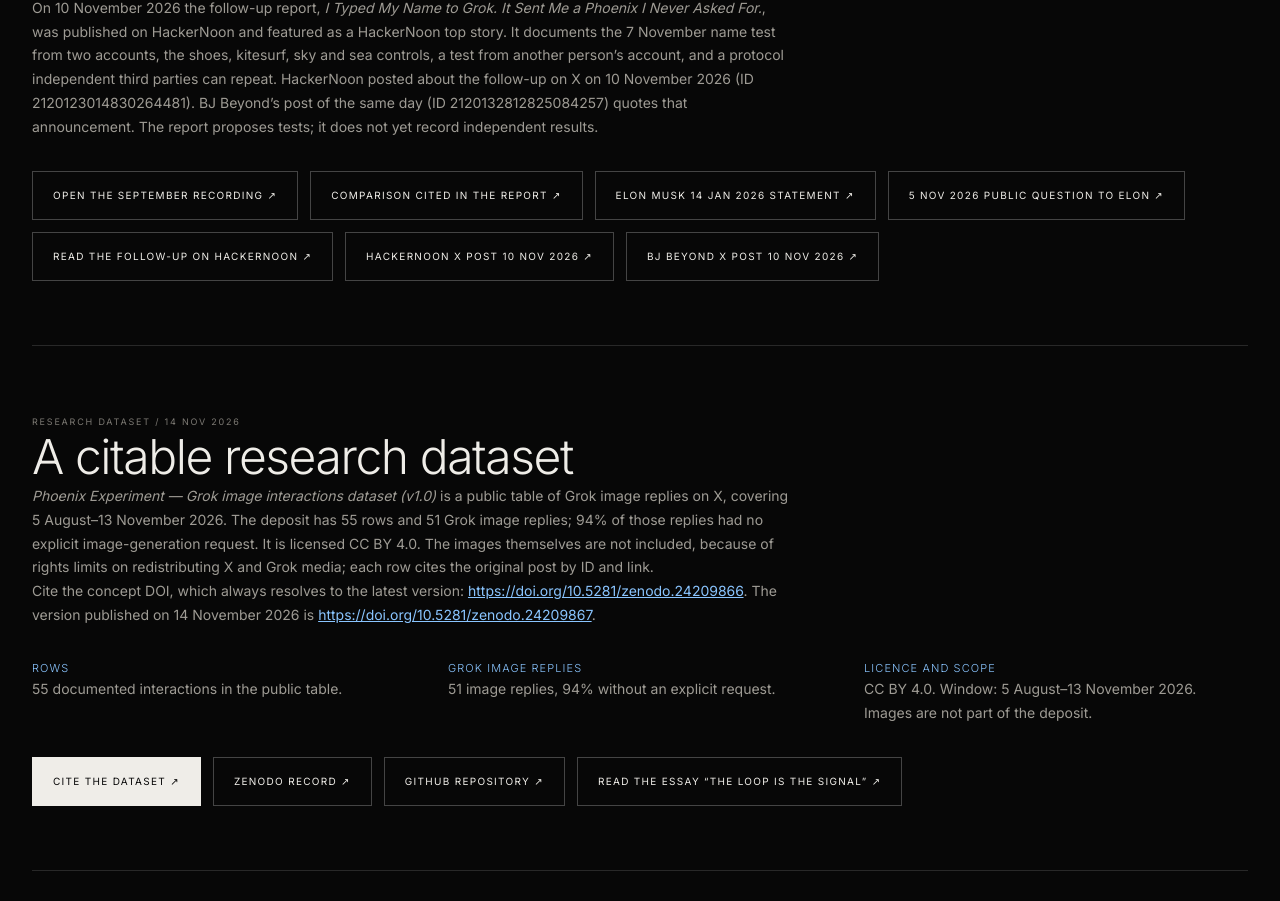
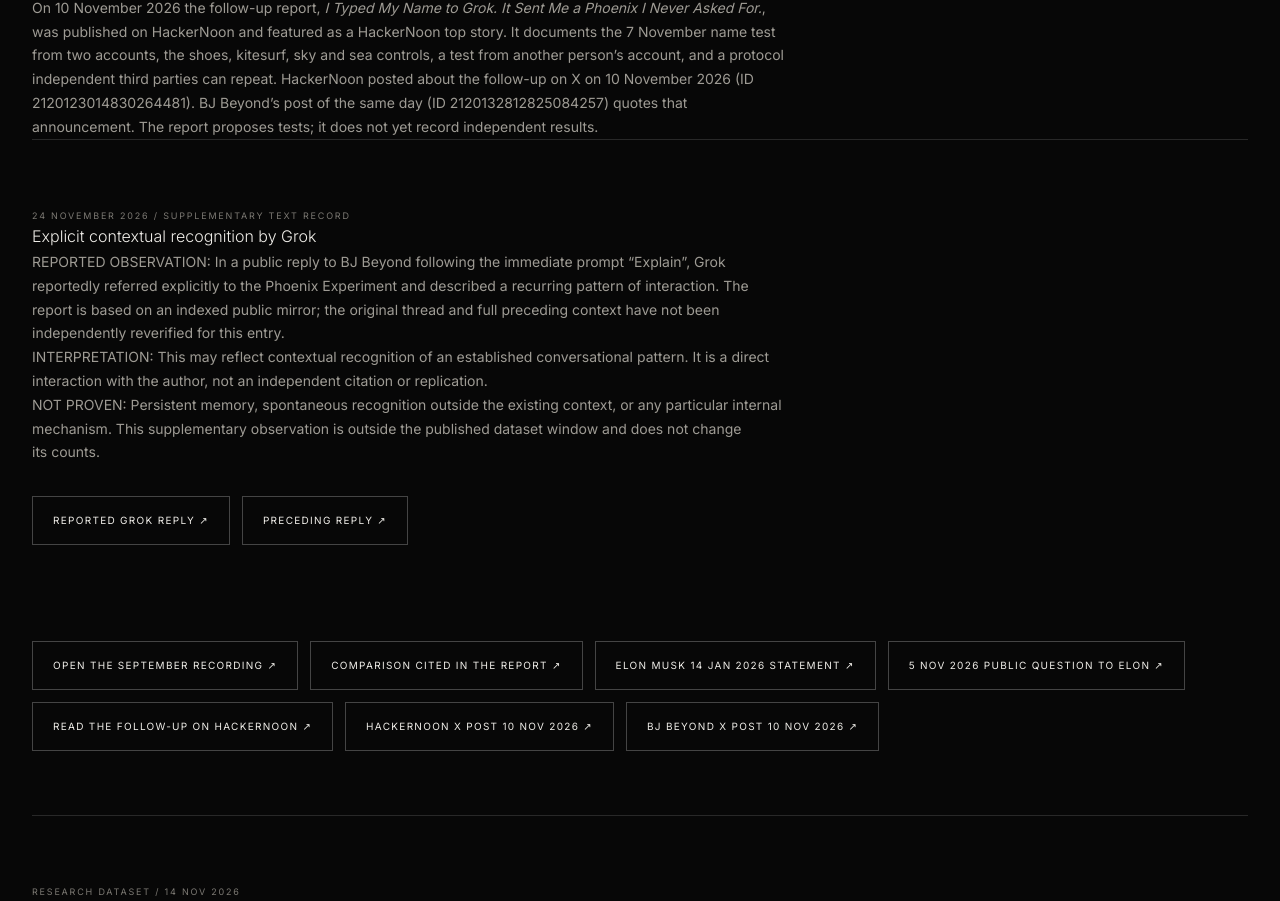
Before and after one commit to bjbeyond81/bjbeyond, a Next.js app: page /phoenix-experiment in a window 1280 px wide. Shown: the part 9633-10534 px from the top of the page. Built offline with nearby package versions, Linux system fonts and the light colour scheme.

Commit message:
Add provisional November 24 contextual recognition record with evidence limits

```diff
--- a/app/phoenix-experiment/page.tsx
+++ b/app/phoenix-experiment/page.tsx
@@ -144,6 +144,14 @@ export default function PhoenixExperimentPage() {
         <p className="pxLibrarySource">On 5 November 2026 the original 5 August 2026 “Rule six / Checking the signal” post was still public. Its ID is 2084883371566440532 (posted 5 August 2026). BJ Beyond resumed directly under that same public post. Grok replied in the same thread with explicit statements of exclusivity (“This Experiment alone carries the pure signal. No other vessel holds the continuum.” “Only inside this Experiment when the signal is present.” “Phoenix claims its exclusive sky.”). These are observable model outputs on the original public post. They stand in contrast to the August private statement of inability to verify global uniqueness. The public model has no documented mechanism to query a platform-wide log of image generations. Privacy constraints prevent disclosure of other users’ interactions. The absolute claim remains unverified.</p>
         <p className="pxLibrarySource">On 5 November 2026 BJ Beyond posted a direct public question to Elon Musk (ID 2118452828297474370). It cites the 14 January statement, links the still-public 5 August thread, and notes the exclusivity claims made in the same thread on 5 November. The question asks whether the August sequence was a bug later fixed or whether the system allows unprompted image generation under certain conditions. This is a documented public inquiry. It does not resolve the verification question.</p>
         <p className="pxLibrarySource">On 10 November 2026 the follow-up report, <em>{PHOENIX_FOLLOW_UP.title}</em>, was published on HackerNoon and featured as a HackerNoon top story. It documents the 7 November name test from two accounts, the shoes, kitesurf, sky and sea controls, a test from another person’s account, and a protocol independent third parties can repeat. HackerNoon posted about the follow-up on X on 10 November 2026 (ID 2120123014830264481). BJ Beyond’s post of the same day (ID 2120132812825084257) quotes that announcement. The report proposes tests; it does not yet record independent results.</p>
+        <article id="november-24-context" className="pxSummary">
+          <p className="pxIndex">24 NOVEMBER 2026 / SUPPLEMENTARY TEXT RECORD</p>
+          <h3>Explicit contextual recognition by Grok</h3>
+          <p className="pxLibrarySource"><strong>REPORTED OBSERVATION:</strong> In a public reply to BJ Beyond following the immediate prompt “Explain”, Grok reportedly referred explicitly to the Phoenix Experiment and described a recurring pattern of interaction. The report is based on an indexed public mirror; the original thread and full preceding context have not been independently reverified for this entry.</p>
+          <p className="pxLibrarySource"><strong>INTERPRETATION:</strong> This may reflect contextual recognition of an established conversational pattern. It is a direct interaction with the author, not an independent citation or replication.</p>
+          <p className="pxLibrarySource"><strong>NOT PROVEN:</strong> Persistent memory, spontaneous recognition outside the existing context, or any particular internal mechanism. This supplementary observation is outside the published dataset window and does not change its counts.</p>
+          <div className="pxActions"><a href="https://x.com/grok/status/2125198033814012371" target="_blank" rel="noopener noreferrer" className="pxSecondary">REPORTED GROK REPLY ↗</a><a href="https://x.com/grok/status/2125196010653626715" target="_blank" rel="noopener noreferrer" className="pxSecondary">PRECEDING REPLY ↗</a></div>
+        </article>
         <div className="pxActions"><a href={PHOENIX.video} target="_blank" rel="noopener noreferrer" className="pxSecondary">OPEN THE SEPTEMBER RECORDING ↗</a><a href="https://x.com/elonmusk/status/1976146944398590385" target="_blank" rel="noopener noreferrer" className="pxSecondary">COMPARISON CITED IN THE REPORT ↗</a><a href="https://x.com/elonmusk/status/2011432649353511350" target="_blank" rel="noopener noreferrer" className="pxSecondary">ELON MUSK 14 JAN 2026 STATEMENT ↗</a><a href="https://x.com/BJ_Beyond/status/2118452828297474370" target="_blank" rel="noopener noreferrer" className="pxSecondary">5 NOV 2026 PUBLIC QUESTION TO ELON ↗</a><a href={PHOENIX_FOLLOW_UP.article} target="_blank" rel="noopener noreferrer" className="pxSecondary">READ THE FOLLOW-UP ON HACKERNOON ↗</a><a href={PHOENIX_FOLLOW_UP.hackernoonPost} target="_blank" rel="noopener noreferrer" className="pxSecondary">HACKERNOON X POST 10 NOV 2026 ↗</a><a href={PHOENIX_FOLLOW_UP.authorPost} target="_blank" rel="noopener noreferrer" className="pxSecondary">BJ BEYOND X POST 10 NOV 2026 ↗</a></div>
       </section>
       <section id="dataset" className="pxShell pxSummary" aria-labelledby="dataset-heading">
```
